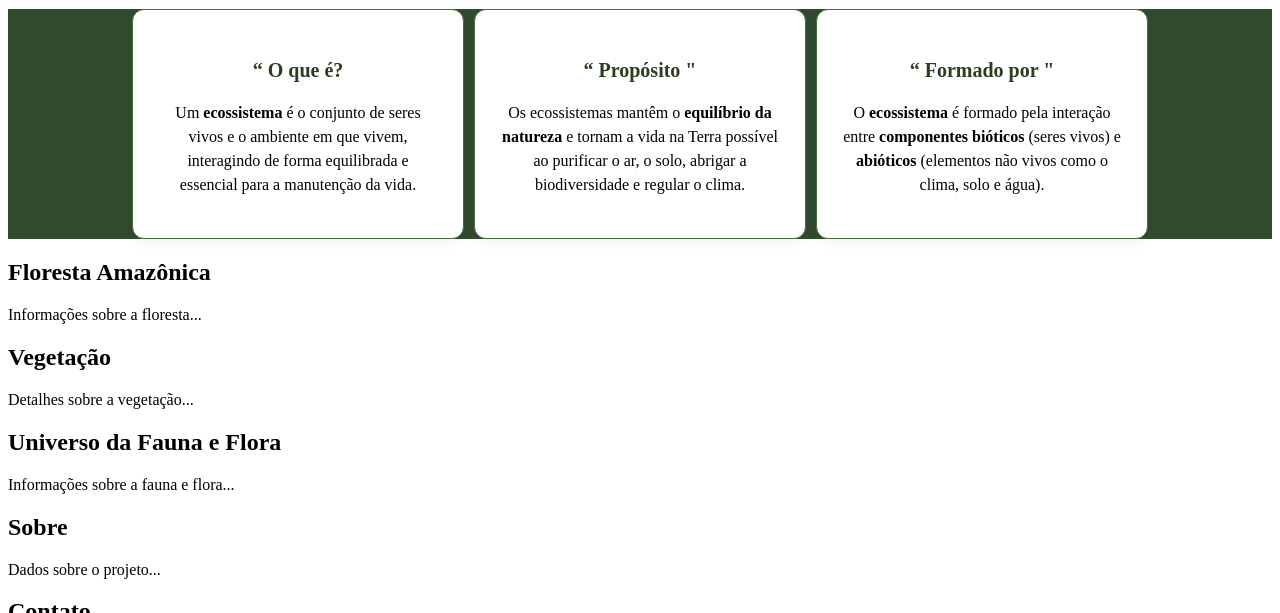
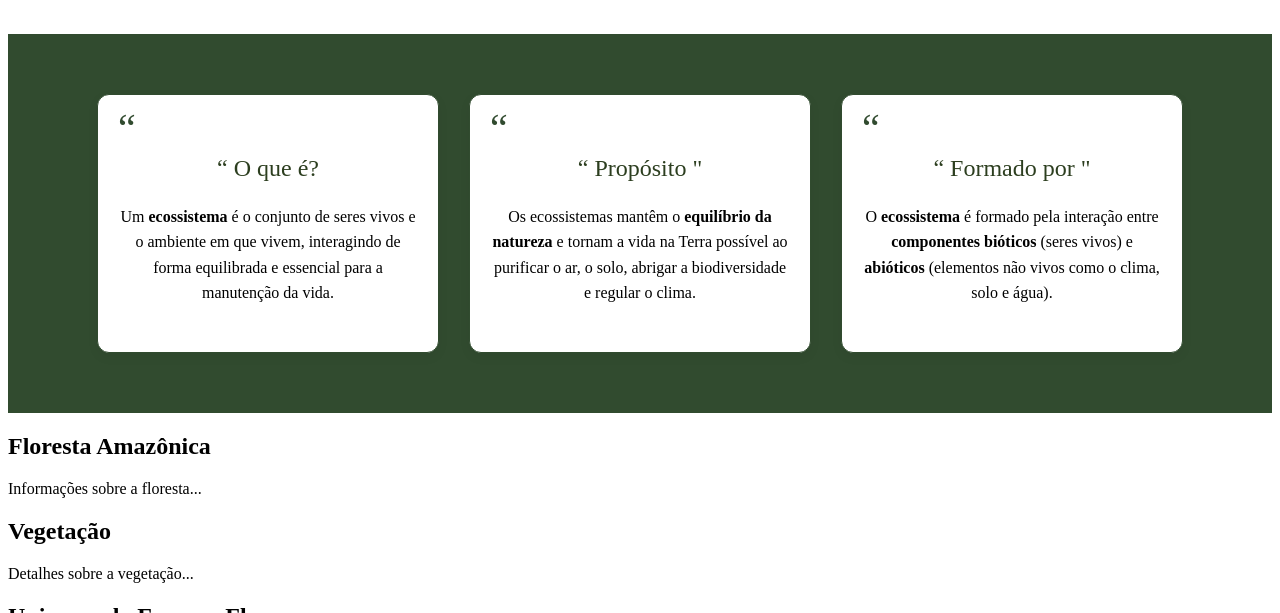
Before and after one commit to melfontesss21tib/edutec, a plain HTML site: page index.html in a window 1280 px wide. Shown: the part 1255-1868 px from the top of the page. Drawn offline with Linux system fonts and the light colour scheme.

Commit message:
edição css dos cards ecossistema

```diff
--- a/style.css
+++ b/style.css
@@ -158,30 +158,48 @@ nav a:hover {
 
 .cards-ecossistema {
   display: flex;
+  justify-content: center;
+  flex-wrap: wrap;
+  gap: 30px;
   background-color: #314b2f;
-  flex-wrap: wrap;
-  gap: 10px;
-  justify-content: center;
+  padding: 60px 30px;
 }
 
 .card {
+  background-color: #fff;
+  border: 1px solid #314b2f;
+  border-radius: 12px;
+  padding: 30px 20px;
+  max-width: 300px;
   flex: 1;
-  min-width: 200px;
-  background-color: #fff;
-  border: 1.5px solid #4A6B32;
-  border-radius: 12px;
-  padding: 25px;
   box-shadow: 0 4px 12px rgba(0, 0, 0, 0.05);
+  position: relative;
+  text-align: center;
+}
+
+.card::before {
+  content: "“";
+  font-size: 40px;
+  color: #314b2f;
+  position: absolute;
+  top: 10px;
+  left: 20px;
 }
 
 .card .titulo {
-  font-weight: bold;
-  font-size: 20px;
+  font-size: 24px;
+  font-weight: 500;
   color: #2c3e1f;
-  margin-bottom: 10px;
+  margin-bottom: 15px;
 }
 
 .card p {
   font-size: 16px;
-  line-height: 1.5;
+  line-height: 1.6;
+  color: #000;
+  text-align: center;
 }
+
+.card p strong {
+  font-weight: bold;
+}
```
